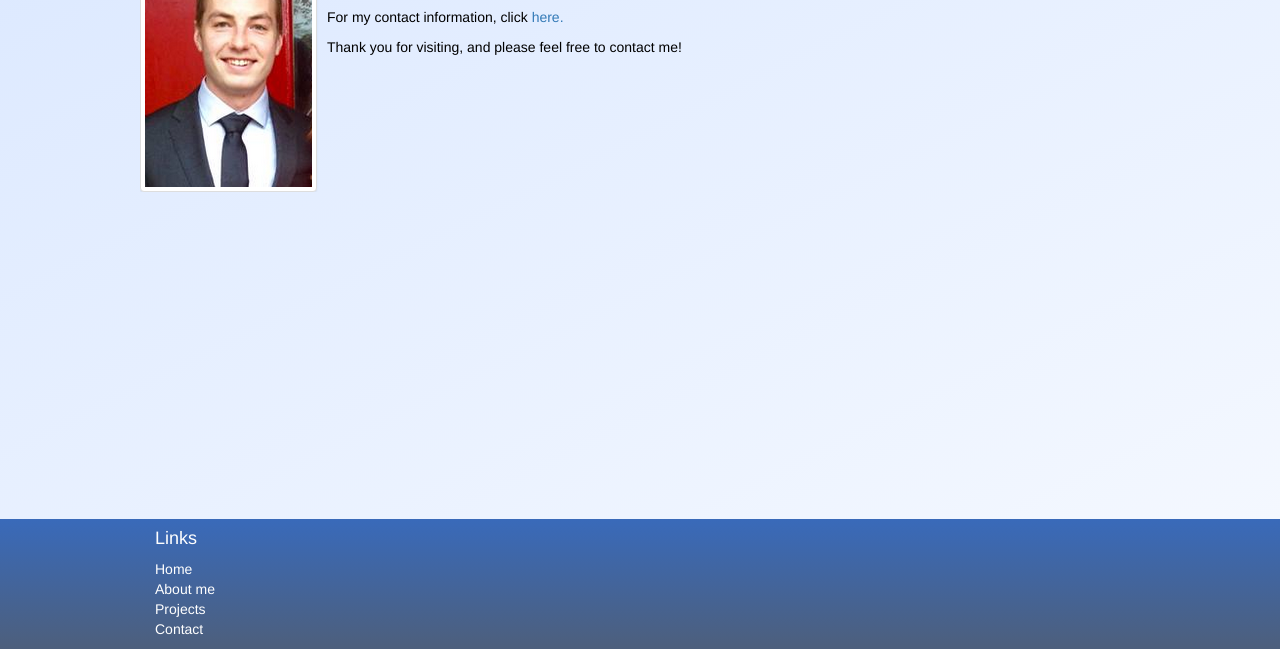
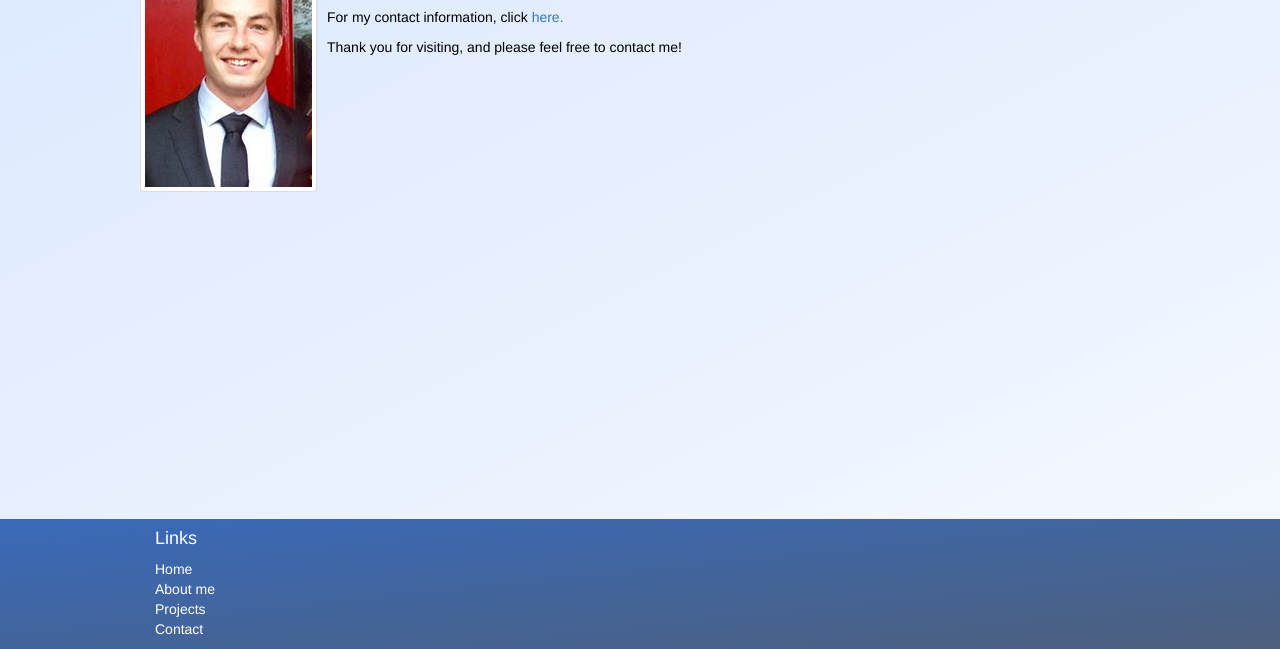
Before and after one commit to ISUBell/portfolio, a website: page app/index.html in a window 1280 px wide. Shown: the part 193-842 px from the top of the page. Drawn offline with nearby package versions, Linux system fonts and the light colour scheme; some packages are replaced by stand-ins of ours.

Commit message:
=formatted colors with gradients

```diff
--- a/app/styles/main.css
+++ b/app/styles/main.css
@@ -1,15 +1,10 @@
-.gradient {
-	background: linear-gradient(#75bd25, #343a44); /* Standard syntax */
-}
-
 .blueback {
-  background: linear-gradient(#396aba, #4d5f7c);
+  background: linear-gradient(to right bottom, #396aba, #4d5f7c);
   color: #ffffff;
 }
 
 .contentback {
   background: linear-gradient(to right bottom, #dbe8ff, #f4f8ff);
-
 }
 
 .mainback {
--- a/app/views/footer.html
+++ b/app/views/footer.html
@@ -1,5 +1,5 @@
 <div class="footer navbar-bottom">
-  <div class="container blueback fill-15">
+  <div class="container blueback">
     <div class="row">
       <div class="col-xs-5 col-sm-2 col-md-1">
         <h4>Links</h4>
```
